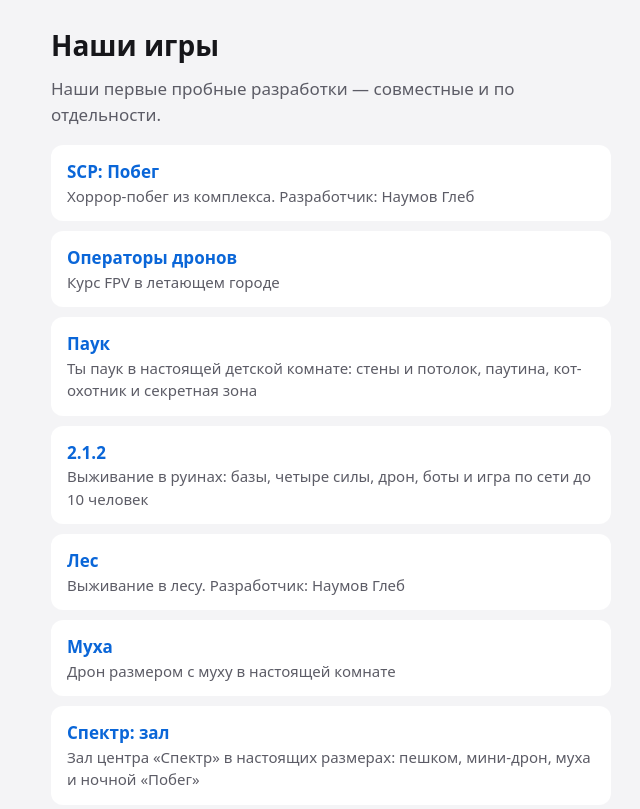
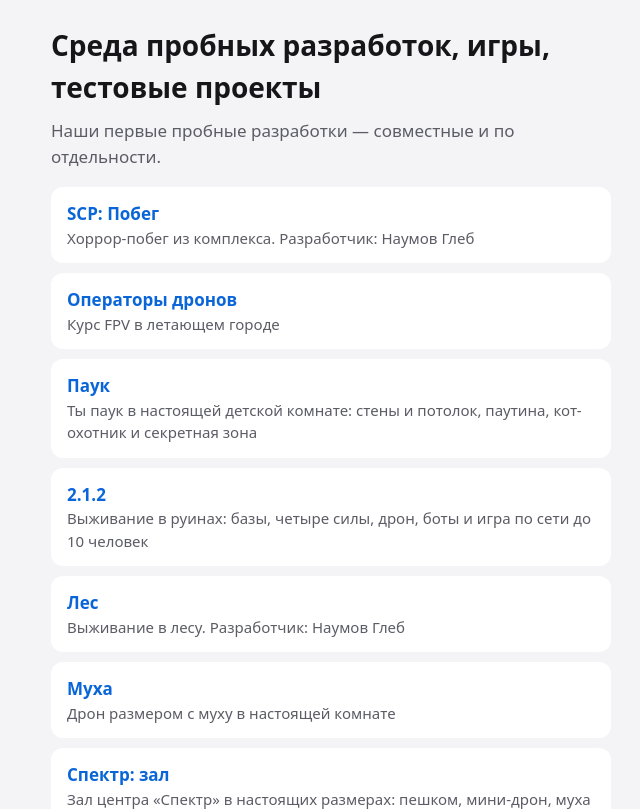
Before and after one commit to glebbelov85-tech/test-repo, a plain HTML site: page index.html in a window 1280 px wide. Shown: the top 809 px of the page, without its empty margins (309-949 px from the left). Drawn offline with Linux system fonts and the light colour scheme.

Commit message:
Главная: заголовок «Среда пробных разработок, игры, тестовые проекты» (#3)
Claude-Session: https://claude.ai/code/session_016E3naZbqtwv8S3ai9My65J

Co-authored-by: Claude <noreply@anthropic.com>

```diff
--- a/index.html
+++ b/index.html
@@ -3,7 +3,7 @@
 <head>
 <meta charset="utf-8">
 <meta name="viewport" content="width=device-width,initial-scale=1">
-<title>Наши игры</title>
+<title>Среда пробных разработок, игры, тестовые проекты</title>
 <style>
 :root{--bg:#f4f4f6;--card:#fff;--text:#16161a;--muted:#5c5c66;--accent:#0a66d8}
 @media (prefers-color-scheme:dark){:root{--bg:#121216;--card:#1d1d23;--text:#ececf1;--muted:#a0a0ab;--accent:#6cb2ff}}
@@ -20,7 +20,7 @@ footer b{color:var(--text);font-weight:600}
 </head>
 <body>
 <main>
-<h1>Наши игры</h1>
+<h1>Среда пробных разработок, игры, тестовые проекты</h1>
 <p class="intro">Наши первые пробные разработки — совместные и по отдельности.</p>
 <a href="scp/"><b>SCP: Побег</b><span>Хоррор-побег из комплекса. Разработчик: Наумов Глеб</span></a>
 <a href="fpv/"><b>Операторы дронов</b><span>Курс FPV в летающем городе</span></a>
```
Also changed, not shown: 1 other file.
